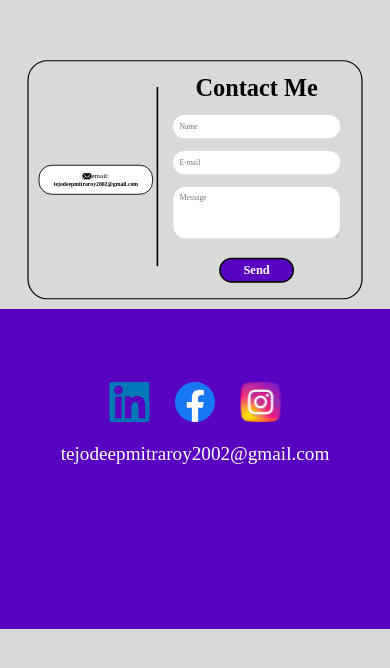
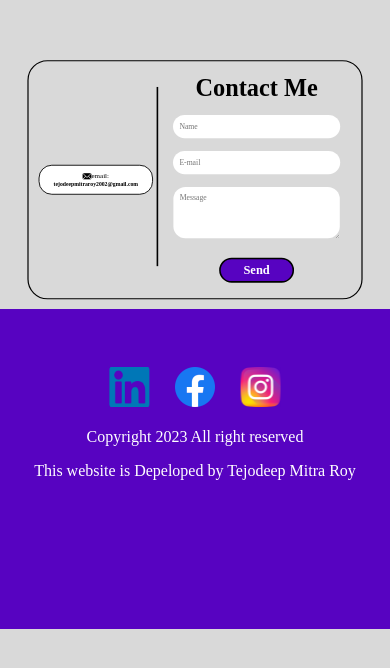
Before and after one commit to Tejodeep2002/Main-Portfolio, a React (Create React App) app: page / in a window 390 px wide. Shown: the part 3589-4257 px from the top of the page. Built offline with nearby package versions, Linux system fonts and the light colour scheme; a web font is replaced by a local one.

Commit message:
Add footer

```diff
--- a/src/Components/Footer/Footer.css
+++ b/src/Components/Footer/Footer.css
@@ -38,6 +38,11 @@
   font-size: 1.2rem;
   color: var(--white);
 }
+.f-wrapper > :nth-child(3) {
+  background: var(--violet);
+  font-size: 1rem;
+  color: var(--white);
+}
 
 @media screen and (max-width: 500px) {
   .footer {
@@ -50,8 +55,16 @@
   .f-icons {
     transform: scale(0.8);
   }
-  .footer > :nth-child(2) {
+
+  .f-wrapper > :nth-child(2) {
+    background: var(--violet);
     font-size: 1rem;
+    color: var(--white);
+  }
+  .f-wrapper > :nth-child(3) {
+    background: var(--violet);
+    font-size: 1rem;
+    color: var(--white);
   }
 }
 
@@ -69,7 +82,14 @@
   .f-icons {
     transform: scale(0.8);
   }
-  .footer > :nth-child(2) {
+  .f-wrapper > :nth-child(2) {
+    background: var(--violet);
     font-size: 1rem;
+    color: var(--white);
+  }
+  .f-wrapper > :nth-child(3) {
+    background: var(--violet);
+    font-size: 0.9rem;
+    color: var(--white);
   }
 }
--- a/src/Components/Footer/Footer.jsx
+++ b/src/Components/Footer/Footer.jsx
@@ -19,7 +19,9 @@ const Footer = () => {
             <img src={Instagram2} alt="" />
           </a>
         </div>
-        <span>tejodeepmitraroy2002@gmail.com</span>
+        <span>Copyright 2023 All right reserved </span>
+        <span> This website is Depeloped by Tejodeep Mitra Roy</span>
+
       </div>
     </div>
   );
```
